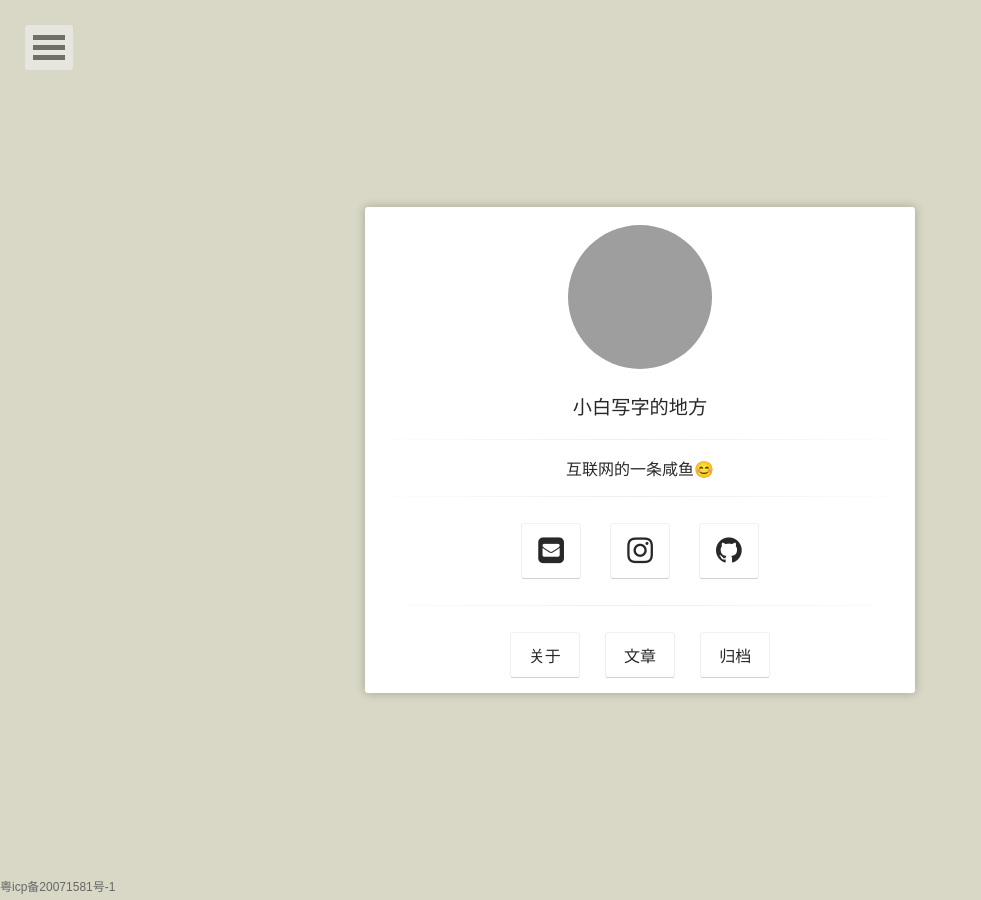
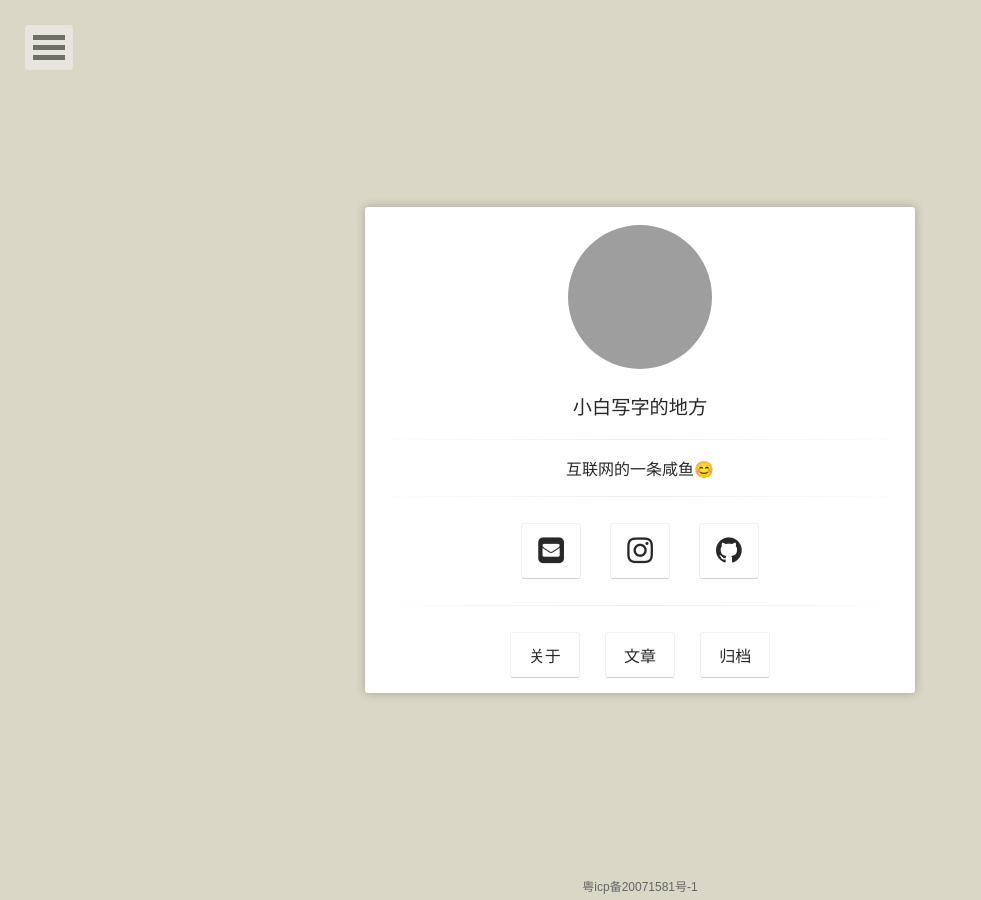
Before and after one commit to zhong-1250044515/zhong-1250044515.github.io, a Jekyll site: the page built from index.html, in a window 1280 px wide. Shown: the whole page, without its empty margins (0-981 px from the left). Built offline with Jekyll 4.4.1, drawn with Linux system fonts in a browser that asks for light colours; grey boxes are pictures that could not be loaded.

```diff
--- a/_layouts/home.html
+++ b/_layouts/home.html
@@ -41,7 +41,7 @@ title: "首页"
                  </h3>
             </div>
         </div>
-        <div style="text-align: center;margin: 5px 0;bottom:0;position: absolute;">
+        <div style="text-align: center;margin: 5px 0;bottom:0;position: absolute;width:100%">
             <a href="http://icp.chinaz.com/home/info?host=zhong1250044515.cn" style="text-align: center;color: #666;font-size: 12px;text-decoration: none;">粤icp备20071581号-1</a>
         </div>
     </header>
```
